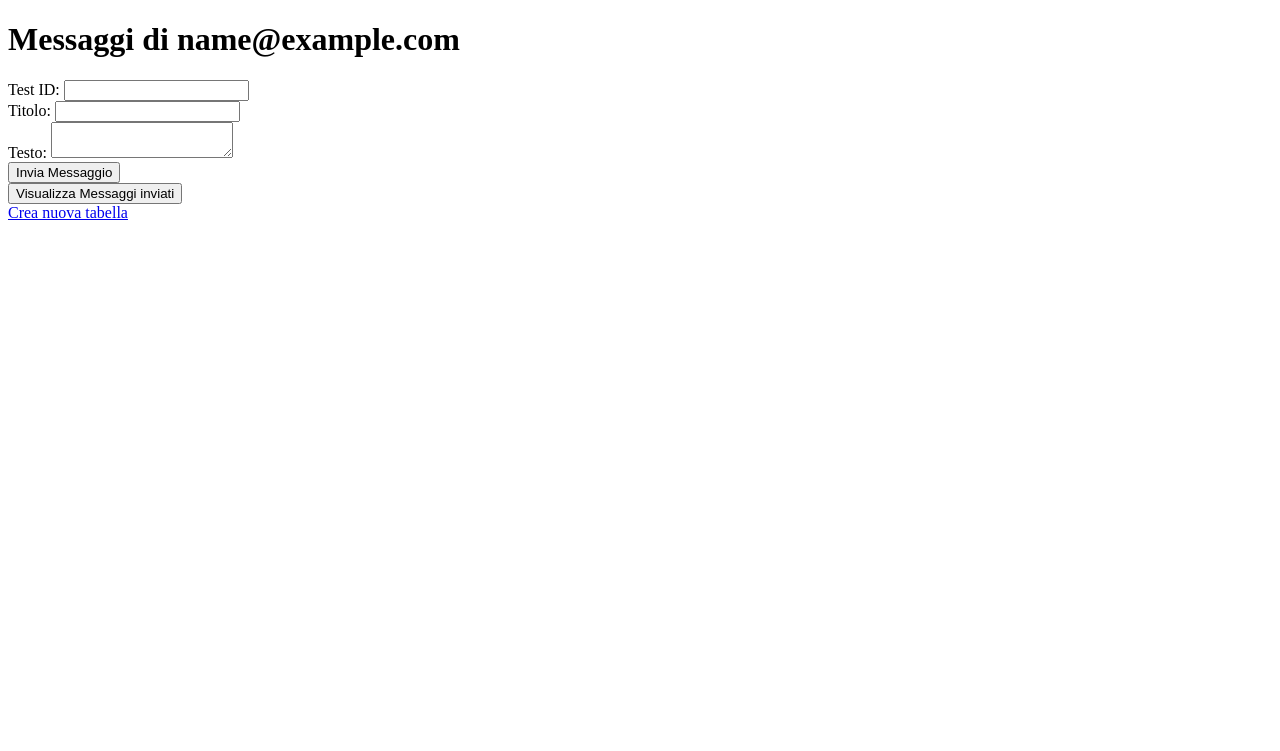
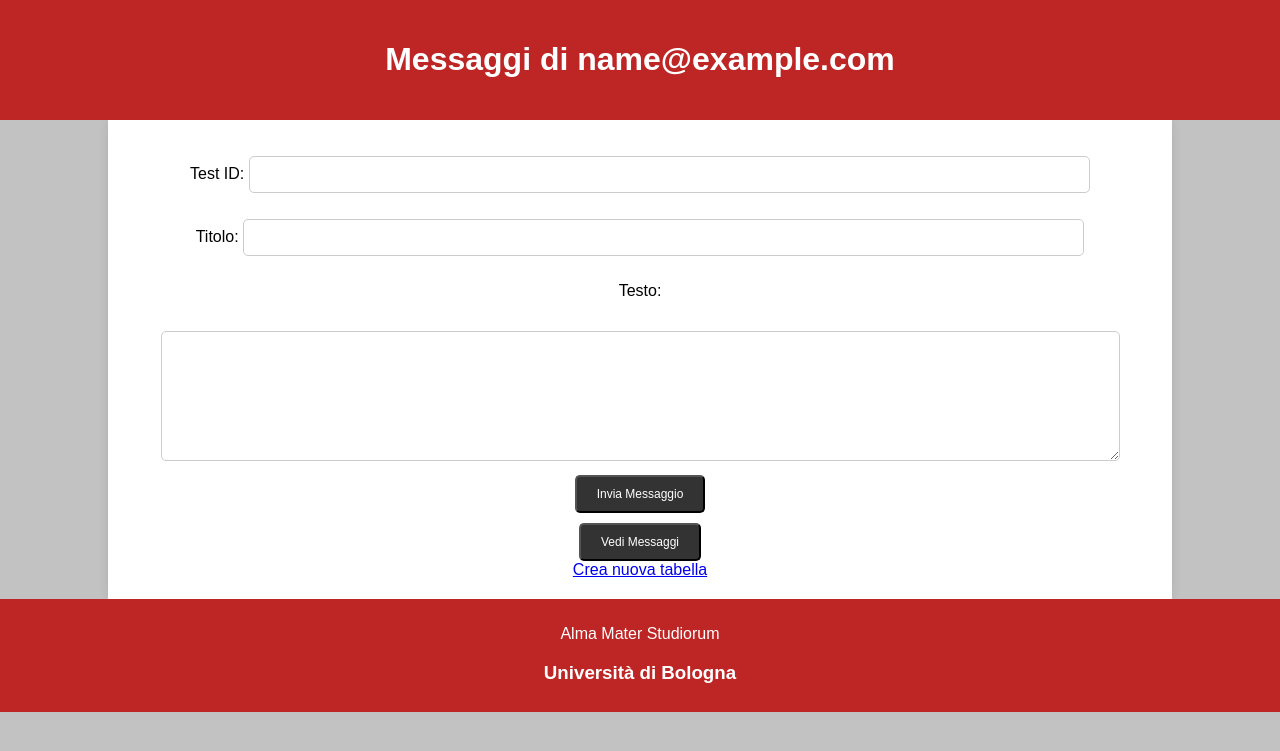
Before and after one commit to axerm01/DataBase, a PHP site: page /messageIndex.php in a window 1280 px wide. Shown: the top 751 px of the page. Run offline with PHP 8.4, Linux system fonts and the light colour scheme; the visitor is signed in with stand-in values (Sample User, id 1).

Commit message:
Add files via upload

```diff
--- a/views/createTest.html
+++ b/views/createTest.html
@@ -185,7 +185,7 @@
         // Definisci la funzione JavaScript che viene chiamata quando il bottone viene premuto
         function addMenu() {
             // Effettua una richiesta AJAX per ottenere i nomi delle tabelle dal file PHP
-            $.getJSON("ConnessioneProvaAle/SimulatoreTestController.php", function(data) {
+            $.getJSON("../controllers/test/TestController.php", function(data) {
                 // Crea il menu a tendina con lo stesso stile di addConstraints
                 var select = $("<select class='dropdown-table' name='tabelle'></select>"); // Usa 'dropdown-table' per il primo menu
                 // Aggiungi un'opzione di placeholder disabilitata e selezionata di default
--- a/views/messageIndex.php
+++ b/views/messageIndex.php
@@ -16,29 +16,62 @@ $actionGetMessages = ($role === 'student') ? 'get_student_messages' : 'get_profe
 <!DOCTYPE html>
 <html>
 <head>
-    <title>Home</title>
+    <meta charset="UTF-8">
+    <meta name="viewport" content="width=device-width, initial-scale=1.0">
+    <title>Prof's_message_home</title>
     <!-- Aggiungi qui eventuali link a CSS o JavaScript -->
+    <link rel="shortcut icon" href="image/Seal_Bologna.svg.png" type="image/x-icon">
+    <link rel="stylesheet" href="style.css">
+    <style>
+         /* Styles for textarea */
+        .write_in_textarea {
+            width: calc(100% - 65px); /* Make the textarea occupy the full width of its container */
+            height: 130px; /* Set the height as needed */
+            padding: 10px; /* Add padding for better visual appeal */
+            margin-top: 15px; /* Add some spacing above the textarea */
+            border: 1px solid #ccc; /* Add a border for clarity */
+            border-radius: 5px; /* Add rounded corners for a softer look */
+            box-sizing: border-box; /* Include padding and border in the width calculation */
+            font-size: 16px; /* Set font size */
+            color: #333; /* Set text color */
+        }
+        /* Stile per il pulsante di registrazione */
+        input[type="submit"] {
+            background-color: #333;
+            color: #fff;
+            padding: 10px 20px;
+            border-radius: 5px;
+            cursor: pointer;
+            margin-top: 10px;
+            font-size: 12px;
+        }
+    </style>
 </head>
 <body>
-
+<header>
     <h1>Messaggi di <?php echo $_SESSION['email']; ?></h1>
-
+</header>
+<div class="home-container">
     <!-- Form per inviare un nuovo messaggio -->
     <form action="../controllers/utils/MessageController.php" method="post">
         <input type="hidden" name="action" value="<?php echo $actionSendMessage; ?>">
-    Test ID: <input type="text" name="testId"><br>
-    Titolo: <input type="text" name="title"><br>
-    Testo: <textarea name="text"></textarea><br>
+        <p>Test ID: <input type="text" name="testId"></p>
+        <p>Titolo: <input type="text" name="title"></p>
+        <p>Testo: </p><textarea class="write_in_textarea"></textarea><br>
         <input type="submit" value="Invia Messaggio">
     </form>
 
     <!-- Visualizzazione dei messaggi inviati -->
     <form action="../controllers/utils/MessageController.php" method="get">
         <input type="hidden" name="action" value="<?php echo $actionGetMessages; ?>">
-    <input type="submit" value="Visualizza Messaggi inviati">
+        <input type="submit" value="Vedi Messaggi">
     </form>
 
     <a href="../views/createTable.html">Crea nuova tabella</a>
-
+</div>
+<footer>
+        <p>Alma Mater Studiorum</p>
+        <h3>Università di Bologna</h3>
+    </footer>
 </body>
 </html>
--- a/views/style.css
+++ b/views/style.css
@@ -92,13 +92,17 @@ button {
     background-color: #333;
     color: #fff;
     border: none;
-    padding: 8px 15px;
+    padding: 8px 20px;
     border-radius: 5px;
     cursor: pointer;
     margin: 6px;
     font-size: 12px;
-    width: 150px;
+    transition: background-color 0.3s; /* Effetto di transizione per il cambio di colore di sfondo */
 }
+button:hover {
+    background-color: #212121; /* Cambia il colore di sfondo quando il mouse passa sopra il bottone */
+  }
+
 .button_home{
     flex-grow: 0;
     display: flex;
@@ -139,12 +143,11 @@ input[type="number"]
 input[type="submit"] {
     background-color: #333;
     color: #fff;
-    padding: 7px 15px;
+    padding: 7px 25px;
     border-radius: 5px;
     cursor: pointer;
     margin-top: 20px;
     font-size: 14px; /* Aumenta la dimensione del testo */
-    width: 120px; /* Il bottone "Invia" dimensione */
 }
 
 
```
Lines whose indentation alone changed are shown as unchanged.
